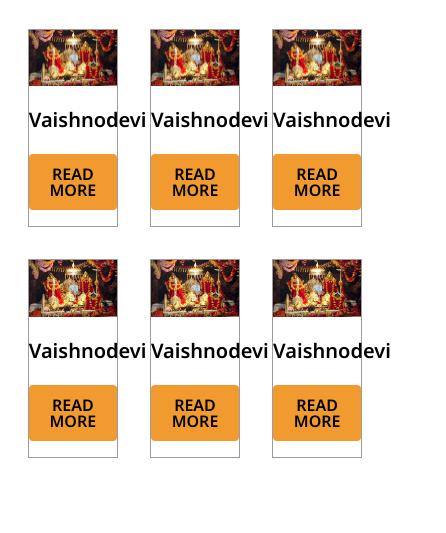
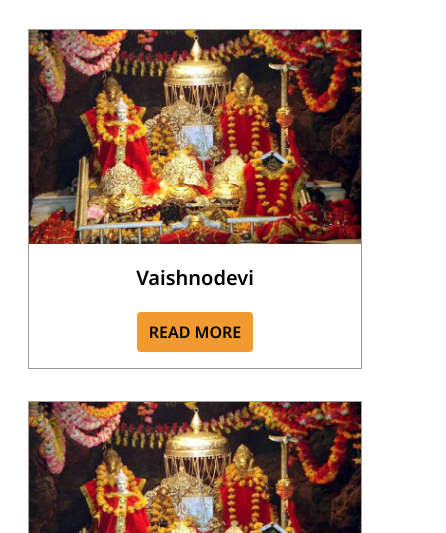
Before and after one commit to Shiv1516/demo-sample, a plain HTML site: page index.html in a window 390 px wide. Shown: the part 311-844 px from the top of the page, 446 px wide, since content can reach past the window. Drawn offline with Linux system fonts and the light colour scheme.

Commit message:
file will be updated

```diff
--- a/style.css
+++ b/style.css
@@ -1128,3 +1128,10 @@ table {
     display: block;
   }
 }
+@media only screen and (max-width: 541px) {
+  .service-card,
+  .holiday-card {
+    flex: 0 0 100%;
+    max-width: 100%;
+  }
+}
```
